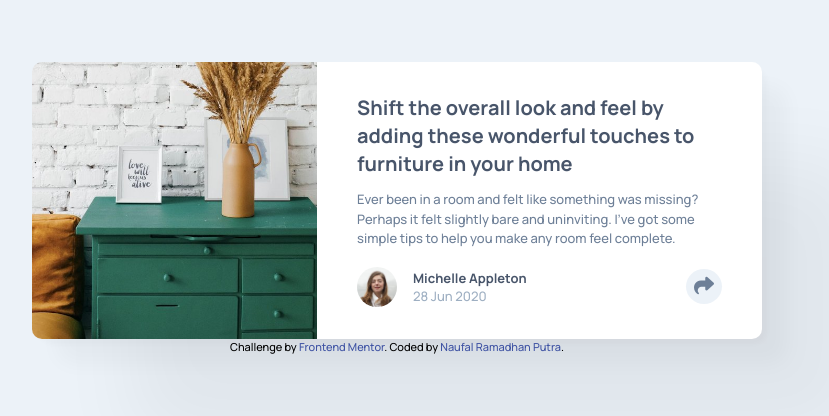
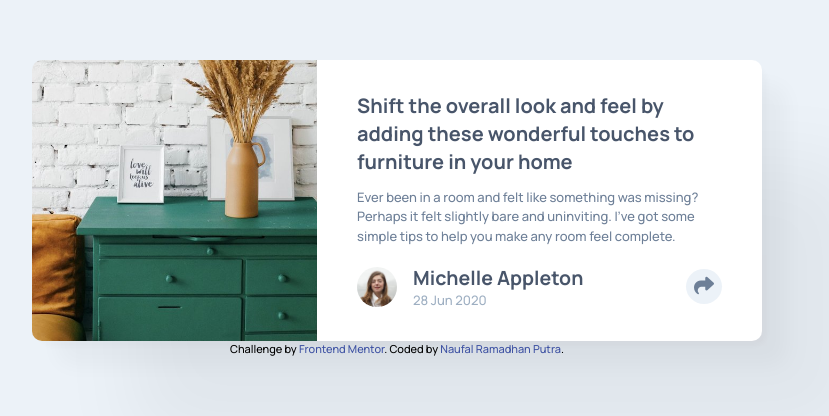
Before and after one commit to falsely15/article-preview-component, a plain HTML site: page index.html in a window 1280 px wide. Shown: the part 192-608 px from the top of the page, without its empty margins (243-1072 px from the left). Drawn offline with Linux system fonts and the light colour scheme.

Commit message:
first commit

```diff
--- a/index.html
+++ b/index.html
@@ -51,7 +51,7 @@
             />
             <div class="author-info">
               <a href="#">
-                <h4 class="author-name">Michelle Appleton</h4>
+                <h2 class="author-name">Michelle Appleton</h2>
               </a>
               <p class="publish-date">28 Jun 2020</p>
             </div>
```
